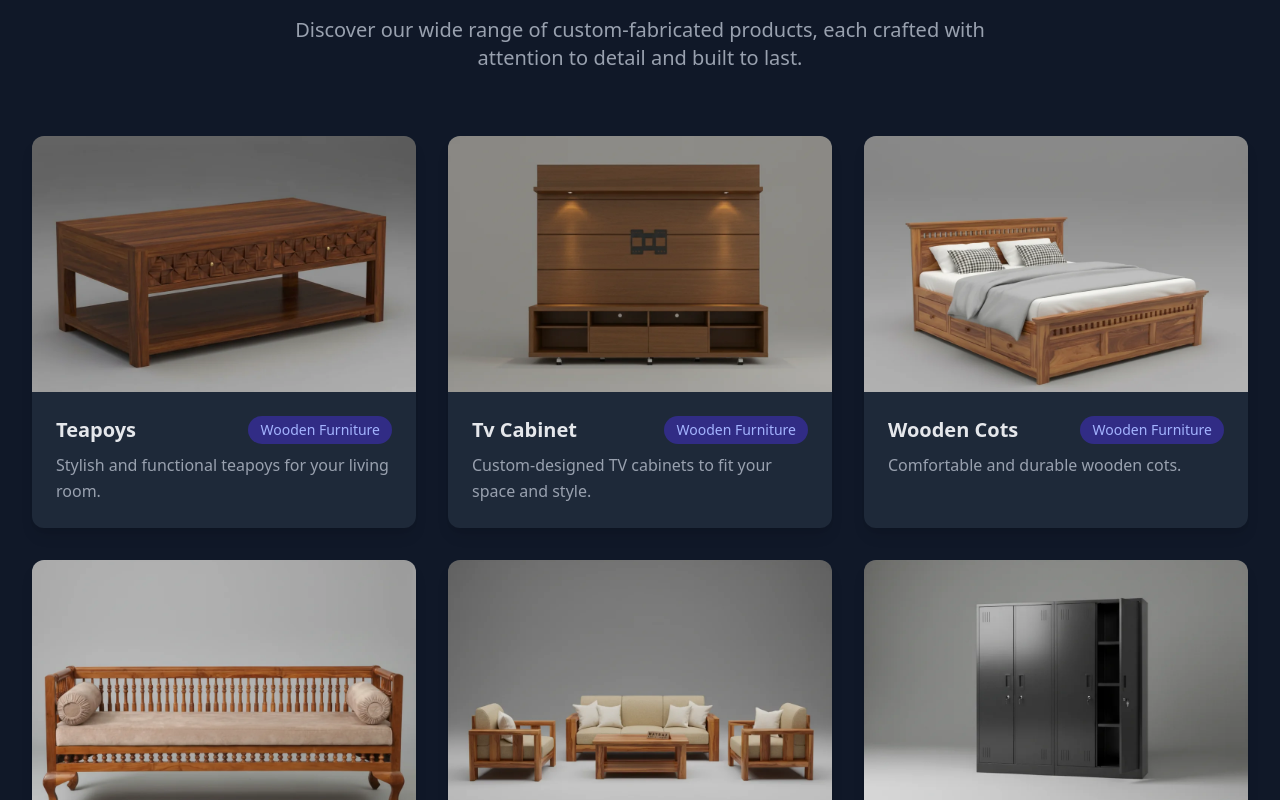
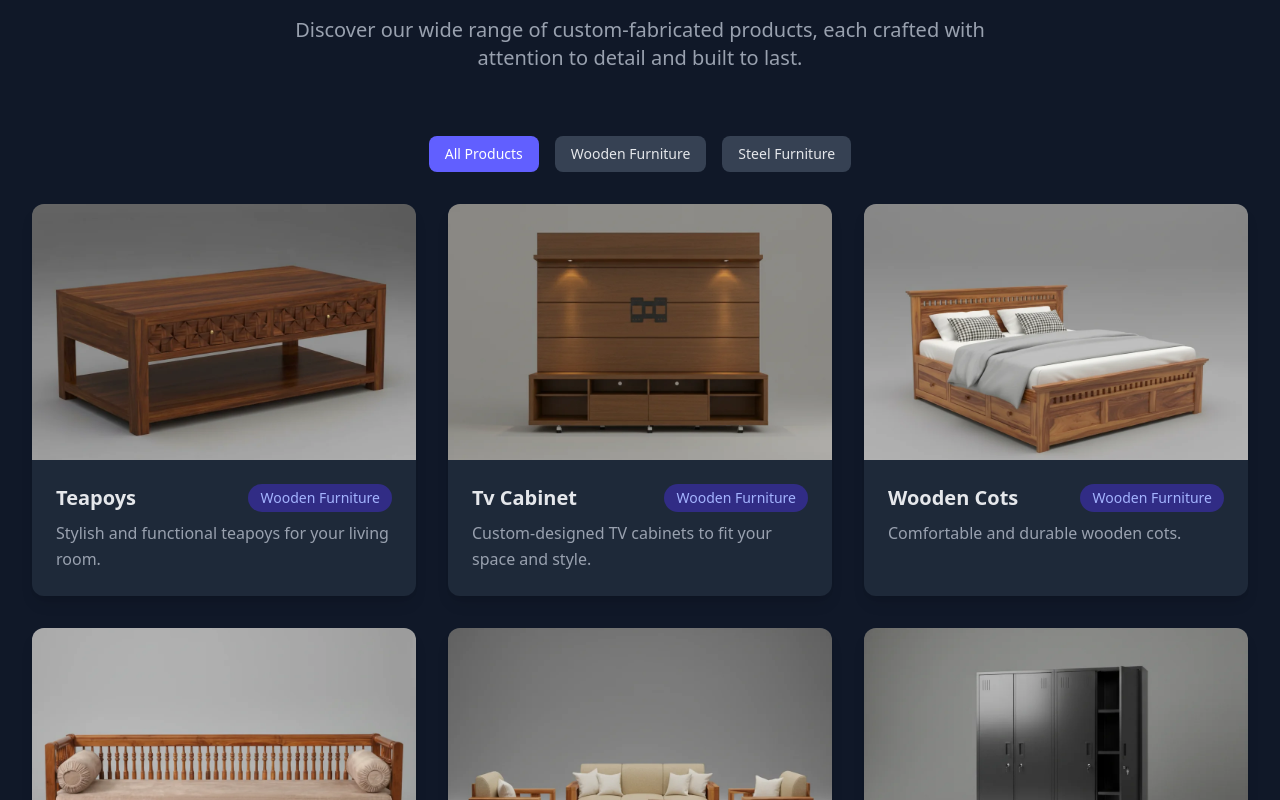
Before and after one commit to HarshithKDev/Somayaji-Industries, a React (Vite) app in the folder frontend/: page / in a window 1280 px wide. Shown: the part 920-1720 px from the top of the page. Built offline with nearby package versions, Linux system fonts and the light colour scheme.

Commit message:
update footer

```diff
--- a/frontend/src/components/layout/Footer.jsx
+++ b/frontend/src/components/layout/Footer.jsx
@@ -13,6 +13,8 @@ Your trusted fabrication partner, delivering quality, innovation, and service yo
             </p>
           </div>
 
+          {/* Flex container to hold Quick Links and Services side-by-side */}
+          <div className="flex flex-row justify-between col-span-1 md:col-span-2 gap-8">
             <div>
               <h4 className="text-lg font-bold mb-4">Quick Links</h4>
               <ul className="space-y-2">
@@ -33,6 +35,7 @@ Your trusted fabrication partner, delivering quality, innovation, and service yo
               </ul>
             </div>
           </div>
+        </div>
 
         <div className="border-t border-gray-700 mt-8 pt-8 text-center">
           <p className="text-gray-400">
--- a/frontend/src/pages/HomePage.jsx
+++ b/frontend/src/pages/HomePage.jsx
@@ -255,6 +255,19 @@ const ProductsSection = () => {
         }
       ];
 
+    const [filter, setFilter] = useState('all');
+
+    const filteredProducts = products.filter(product => {
+        if (filter === 'all') {
+            return true;
+        } else if (filter === 'wooden') {
+            return product.category === 'Wooden Furniture';
+        } else if (filter === 'steel') {
+            return product.category === 'Steel Furniture';
+        }
+        return true;
+    });
+
   return (
     <section id="products" className="py-20 bg-gray-900">
       <div className="max-w-7xl mx-auto px-4 sm:px-6 lg:px-8">
@@ -265,8 +278,30 @@ const ProductsSection = () => {
           </p>
         </div>
 
+        {/* Category Toggle */}
+        <div className="flex justify-center mb-8 space-x-4">
+          <Button
+            variant={filter === 'all' ? 'primary' : 'secondary'}
+            onClick={() => setFilter('all')}
+          >
+            All Products
+          </Button>
+          <Button
+            variant={filter === 'wooden' ? 'primary' : 'secondary'}
+            onClick={() => setFilter('wooden')}
+          >
+            Wooden Furniture
+          </Button>
+          <Button
+            variant={filter === 'steel' ? 'primary' : 'secondary'}
+            onClick={() => setFilter('steel')}
+          >
+            Steel Furniture
+          </Button>
+        </div>
+
         <div className="grid grid-cols-1 md:grid-cols-2 lg:grid-cols-3 gap-8">
-          {products.map((product, index) => (
+          {filteredProducts.map((product, index) => (
             <ProductCard key={index} {...product} />
           ))}
         </div>
```
Lines whose indentation alone changed are shown as unchanged.
